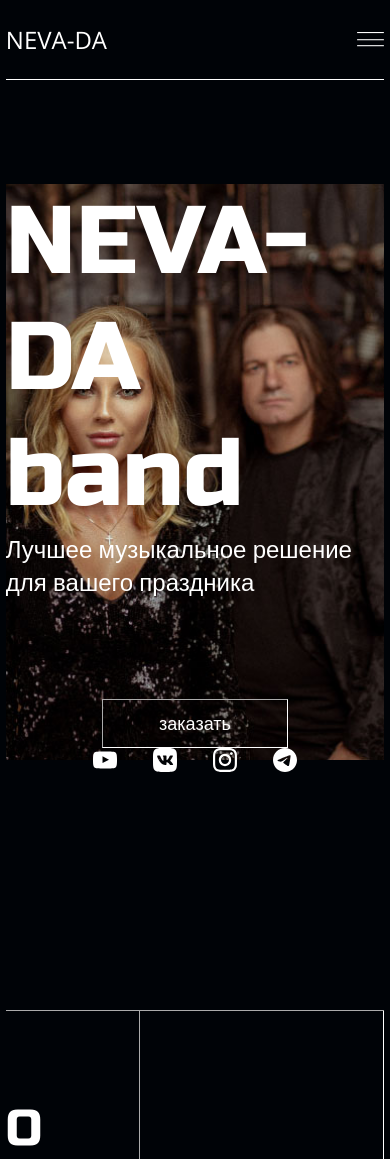
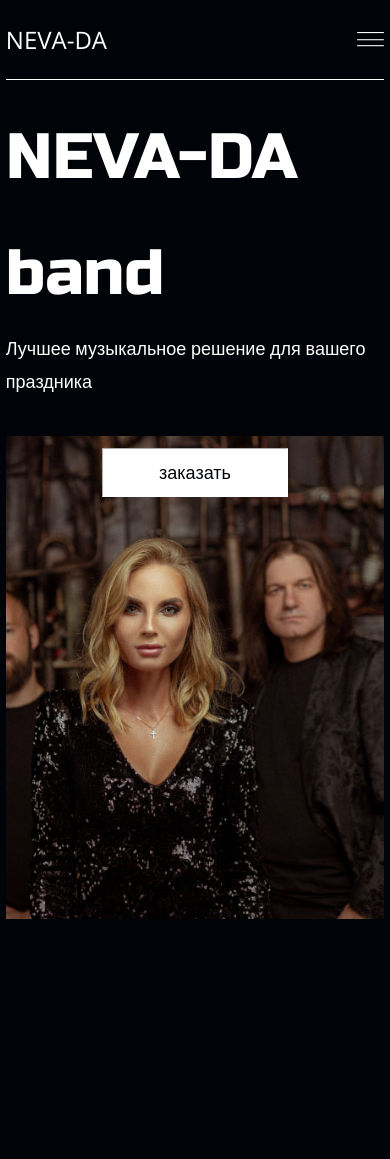
Before and after one commit to Svyat21/NEVA-DA-APP, a Django app: template nevada_app/nevada_shop/templates/nevada_shop/index.html in a window 390 px wide; the page is wider, and only the part inside the window is pictured. Shown: the top 1159 px of that part. Run offline with Django 3.2, Linux system fonts and the light colour scheme; the template is opened without the code that fills it: values that come from a table or form of the project are taken from there, others are empty; some libraries are stand-ins or nearby versions.

Commit message:
adaptive intro for ipad

```diff
--- a/nevada_app/nevada_shop/static/nevada_shop/css/base.css
+++ b/nevada_app/nevada_shop/static/nevada_shop/css/base.css
@@ -199,6 +199,7 @@ body{
     background-repeat: no-repeat;
     background-size: contain;
     background-position: center;
+    cursor: pointer;
 }
 .burger_close{
     top: 5px;
@@ -326,6 +327,31 @@ body{
     }
     .intro_bottom {
         margin-bottom: 20px;
+    }
+}
+@media (max-width:768px){
+    .intro_contain{
+        position: relative;
+        margin-top: 356px;
+        height: 483px;
+    }
+    .intro_top{
+        position: absolute;
+        top: -336px;
+    }
+    .intro_top .h1_intro{
+        font-size: 64px;
+    }
+    .intro_top .p_intro{
+        font-size: 18px;
+        margin-bottom: 50px;
+    }
+    .buttom{
+        background-color: white;
+        color: #000307;
+    }
+    .intro_bottom {
+        display: none;
     }
 }
 
```
